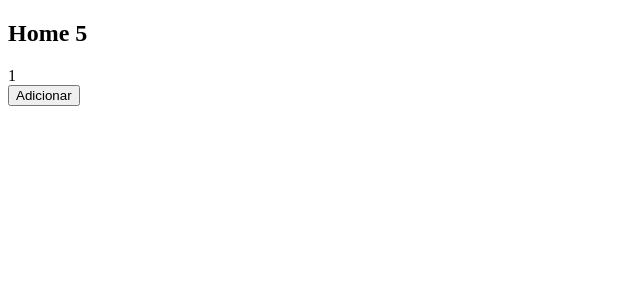
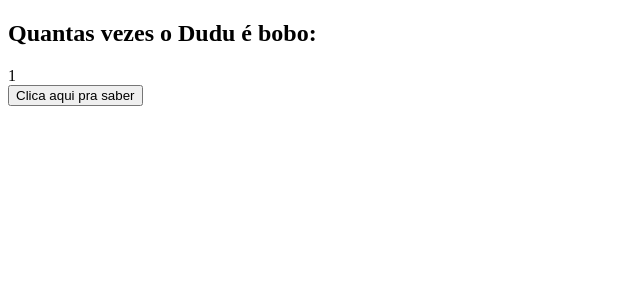
Before and after one commit to contatourb31/site_da_urb, a Next.js app: page / in a window 1280 px wide. Shown: the top 300 px of the page, without its empty margins (0-640 px from the left). Built offline with nearby package versions, Linux system fonts and the light colour scheme.

Commit message:
nova home

```diff
--- a/pages/index.js
+++ b/pages/index.js
@@ -3,7 +3,7 @@ import { useState } from 'react';
 function Home() {
     return (
     <div>
-        <h2>Home 5</h2>
+        <h2>Quantas vezes o Dudu é bobo:</h2>
         <Contador />
     </div>
     )
@@ -19,7 +19,7 @@ function Contador() {
     return (
         <div>
             <div>{contador}</div>
-            <button onClick={adicionarContador}>Adicionar</button>
+            <button onClick={adicionarContador}>Clica aqui pra saber</button>
         </div>
     )
 }
```
